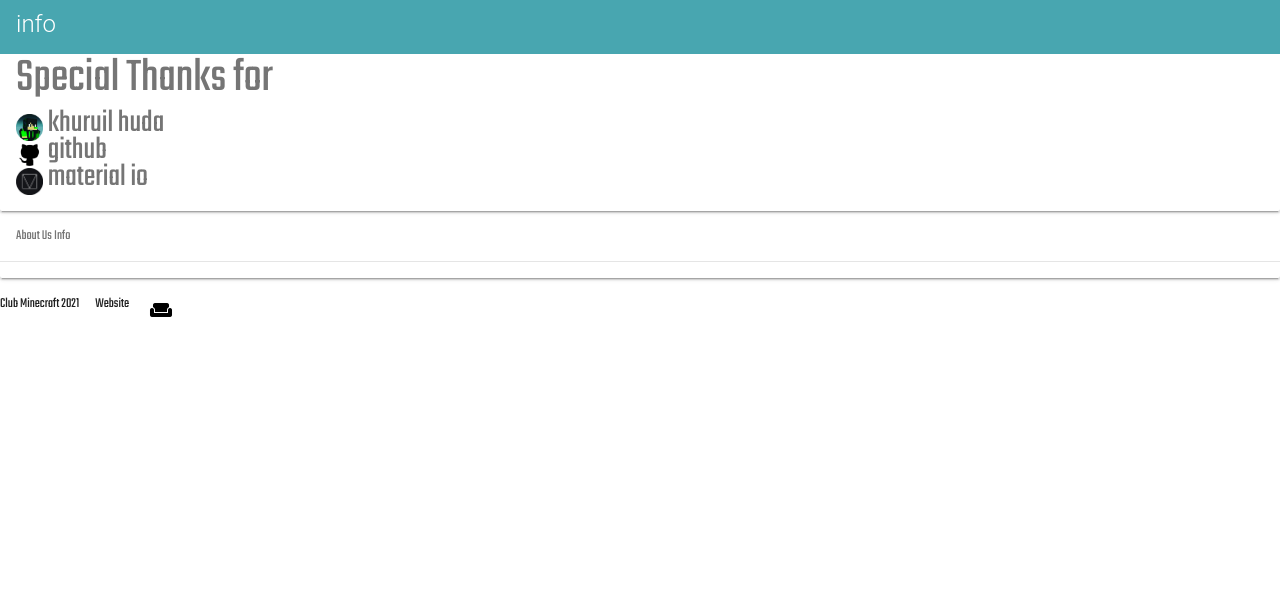
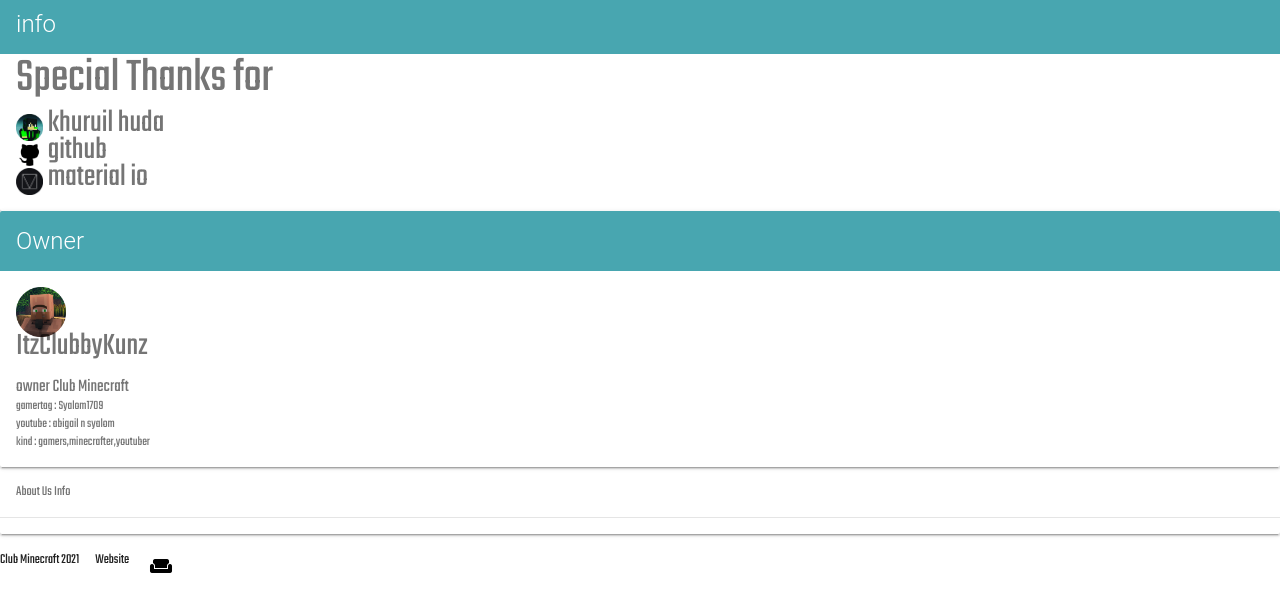
Before and after one commit to ClubbyNetwork/about-us, a plain HTML site: page index.html in a window 1280 px wide. Shown: the part 866-1478 px from the top of the page. Before the commit the page ends 1280 px from the top, so only its background shows below. Drawn offline with nearby package versions, Linux system fonts and the light colour scheme.

Commit message:
Update index.html

```diff
--- a/index.html
+++ b/index.html
@@ -112,6 +112,26 @@ body, html {height: 100%}
     <img src="CC_20210605_143514.png" width="27" heigth="27"><font size="6">&nbspmaterial io</font>
   </div>
 </div>
+<div class="demo-card-square mdl-card mdl-shadow--2dp">
+  <div class="mdl-card__title mdl-card--expand">
+    <h2 class="mdl-card__title-text">Owner</h2>
+  </div>
+  <div class="mdl-card__supporting-text">
+    <img src="CC_20210605_142913.png" width="50" height="50">
+    </br >
+    <font size="6">ItzClubbyKunz</font>
+    </br >
+    </br >
+    <font size="4">owner Club Minecraft</font>
+    </br >
+    <font size="2">gamertag : Syalom1709</font>
+    </br >
+    <font size="2">youtube : abigail n syalom</font>
+    </br >
+    <font size="2">kind : gamers,minecrafter,youtuber</font>
+  </div>
+</div>
+
   <div class="mdl-card__supporting-text">
     About Us Info
   </div>
```
